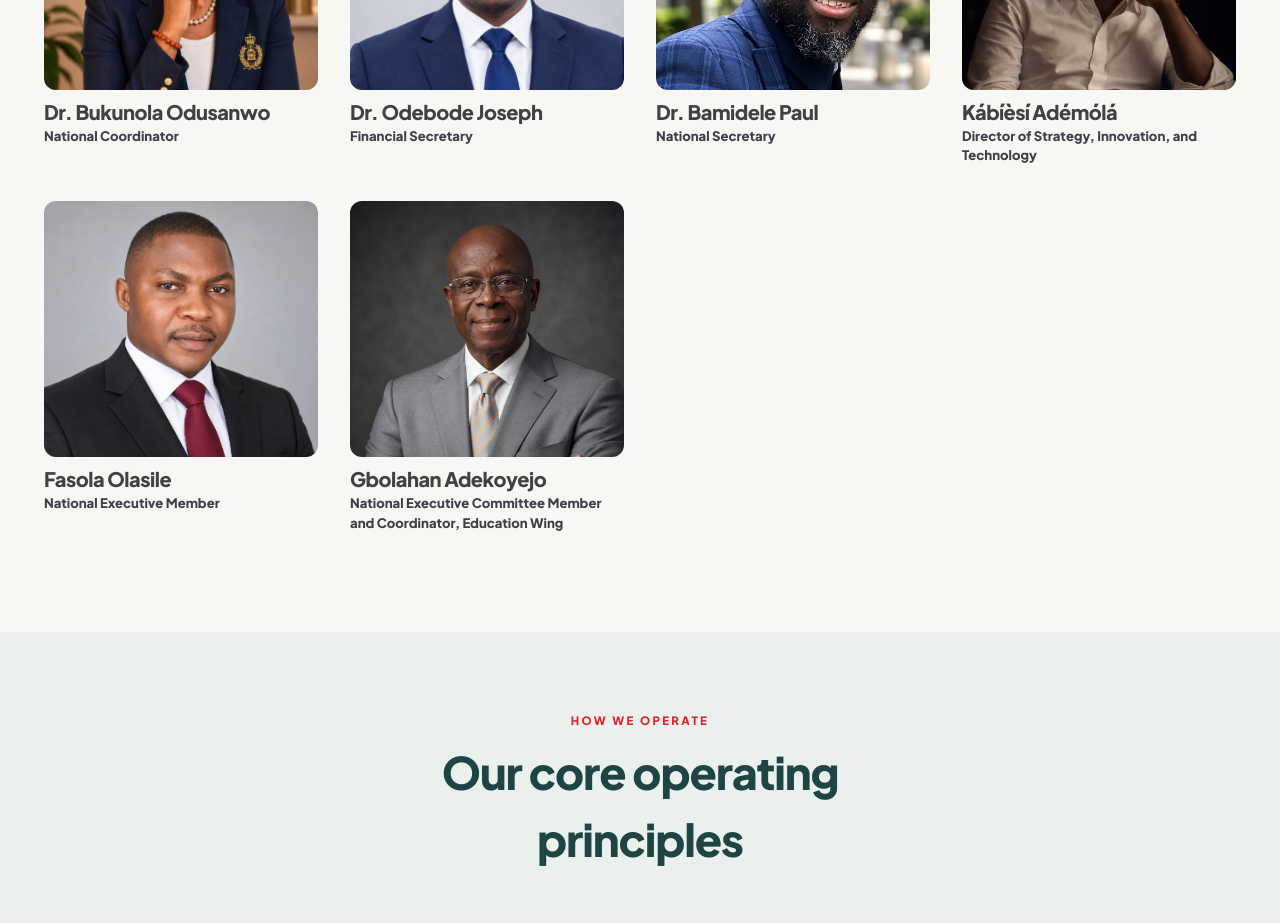
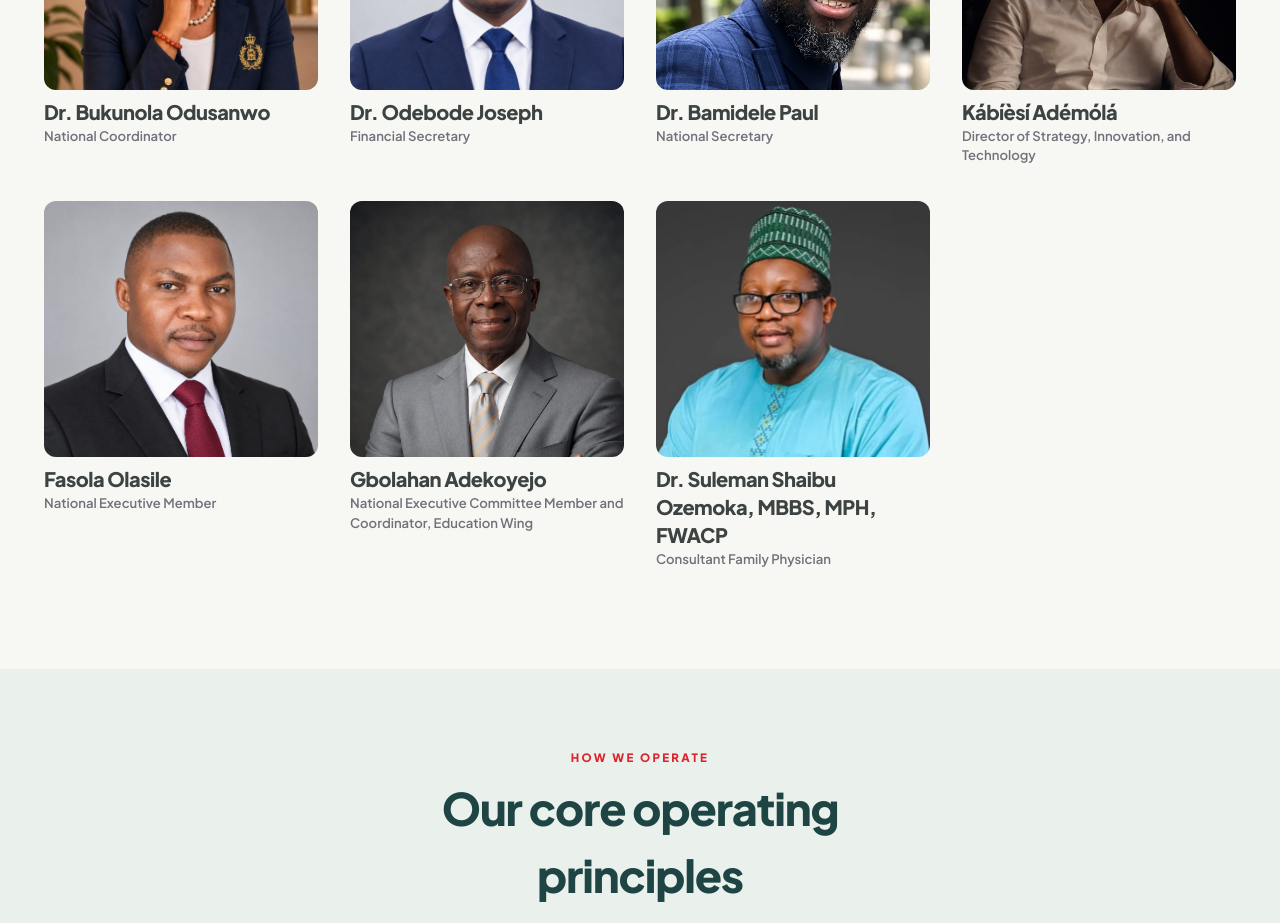
Before and after one commit to Tunde-Dev-Ox/cares, a Next.js app: page /about in a window 1280 px wide. Shown: the part 1660-2583 px from the top of the page. Built offline with nearby package versions, Linux system fonts and the light colour scheme.

Commit message:
added new team member, suleman

```diff
--- a/app/about/team-section.tsx
+++ b/app/about/team-section.tsx
@@ -113,6 +113,28 @@ export const teamMembersData: TeamMember[] = [
     Gbolahan Magbagbeola is a seasoned administrator, educator and public servant with nearly four decades of experience across government, education and faith-based organisations. He serves as a National Executive Committee member of APC CARES and coordinates its Education Wing. His public service career includes serving as Personal Assistant to the Honourable Minister of State for Education (1994–1996) and as Senior Legislative Assistant at the Nigerian National Assembly (2003–2007).
 
     In these roles, he supported policy research, drafted legislation and briefings, managed stakeholder relationships, and served as a liaison between lawmakers and their constituents. Since 2009, he has served as Co-Proprietor and Administrator of Potter's Place Nursery & Primary School in Abeokuta, guiding its strategic direction, staff development and community partnerships. He began his career as an English Language teacher in Ibadan and is the author of Civic Education for Senior Secondary Schools (Books 1–3), published by Melrose Publishers. A graduate of French from the University of Ibadan, Mr. Magbagbeola brings political acumen, policy expertise and a lifelong commitment to education and capacity building to his work with APC CARES.`,
+  },
+  {
+    id: "suleman-ozemoka",
+    name: "Dr. Suleman Shaibu Ozemoka, MBBS, MPH, FWACP",
+    role: "Consultant Family Physician",
+    image: "/suleiman.jpeg",
+    extendedBio: `
+    **Dr. Suleman Shaibu Ozemoka** is a Consultant Family Physician with more than 20 years of experience across clinical medicine and public health.
+
+    He currently serves with the Edo State Hospitals Management Agency in the Department of Family Medicine at Edo Specialist Hospital, Benin City, where he manages patients at the General Outpatient Clinic and mentors resident doctors. His career has centred on delivering quality, patient-centred care in resource-limited settings.
+
+    Before his current role, he spent over a decade in family medicine at Central Hospital and Edo Specialist Hospital, providing emergency care, performing minor surgical procedures, and training junior doctors and medical students.
+
+    Earlier, he served as Head of Clinical Services and Donor Care Manager at the National Blood Transfusion Service, South-South Zonal Centre, where he helped the centre earn recognition as the best blood transfusion service in Nigeria in 2008 and 2009.
+
+    Dr. Ozemoka holds an MBBS and a Master in Public Health from the University of Benin and is a Fellow of the West African College of Physicians.
+
+    He has additional training in geriatric medicine, obstetric life support, neonatal resuscitation, and trauma life support.
+
+    A committed advocate for safe blood, he received the Blood Safety Advocacy Award from the National Blood Transfusion Commission in 2022, among several other honours for service and leadership.
+
+    He is a member of the **NMA, SOFPON, and MDCAN,** and is actively involved in research and free medical outreach.`,
   }
 ];
 
@@ -195,7 +217,7 @@ export function TeamSection() {
               <h3 className="text-xl font-extrabold text-[#3c4342] tracking-tight transition-colors duration-200">
                 {member.name}
               </h3>
-              <p className="text-[0.82rem] font-extrabold text-zinc-700 mb-1">
+              <p className="text-[0.82rem] font-semibold text-zinc-500 mb-1">
                 {member.role}
               </p>
             </div>
```
Also changed, not shown: public/suleiman.jpeg (added).
